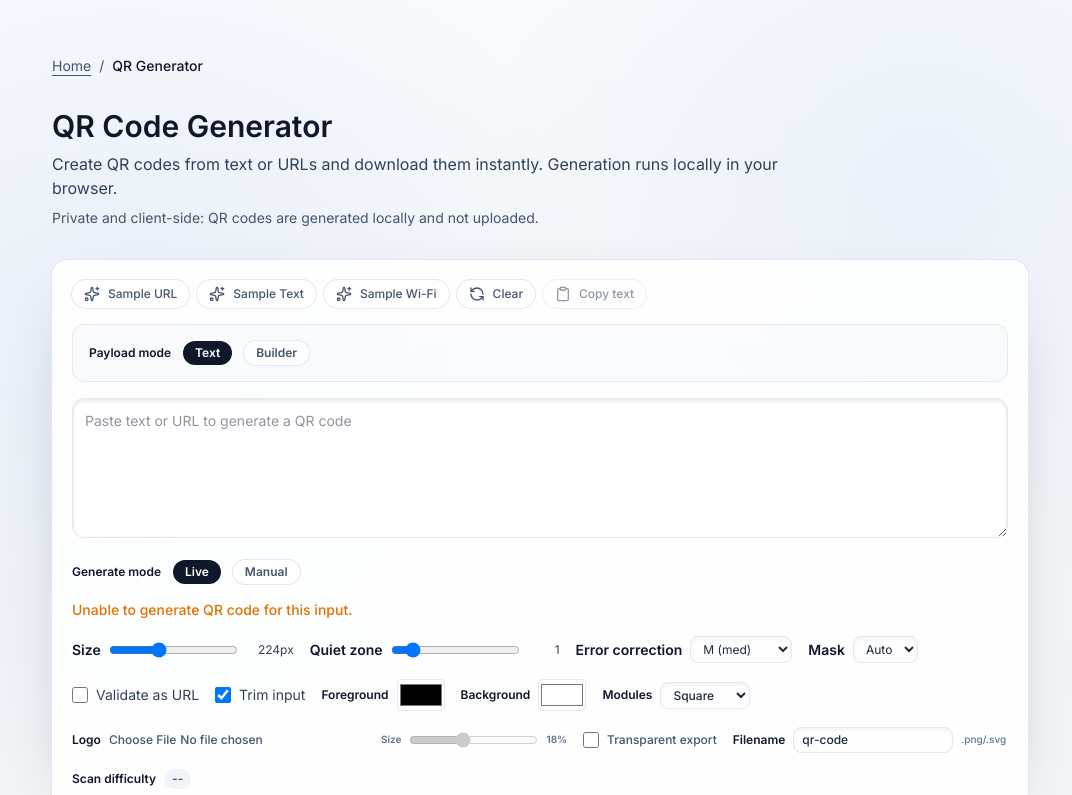
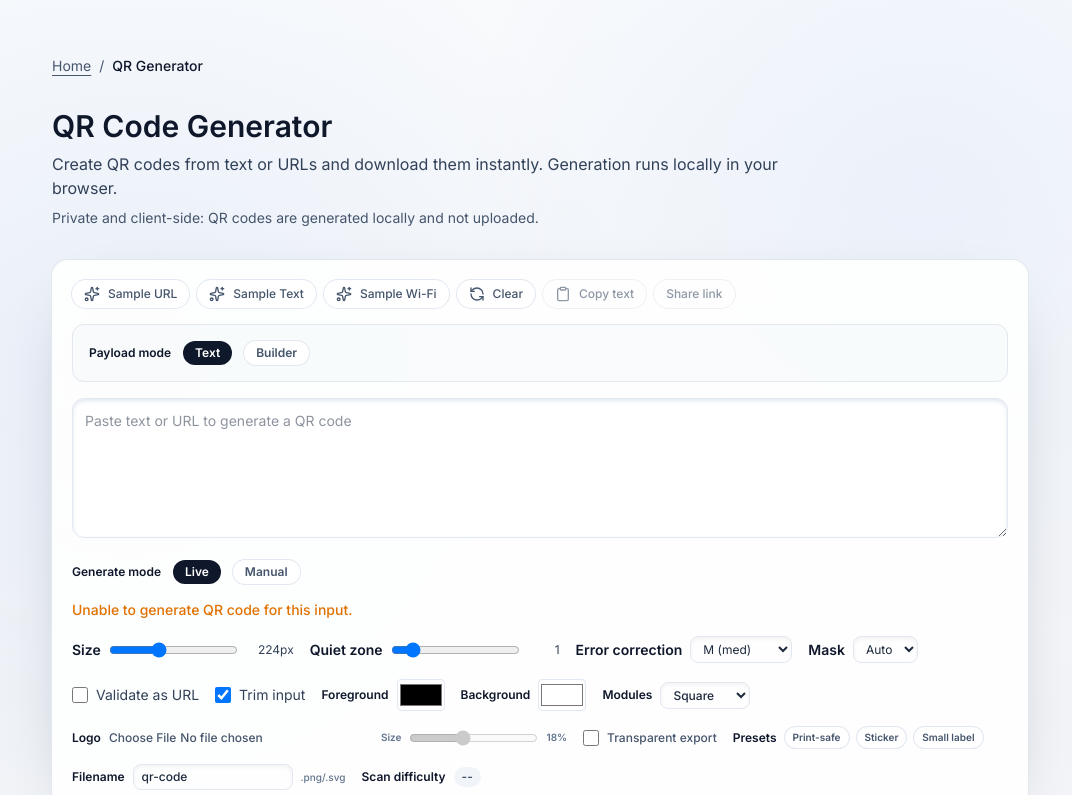
Before and after one commit to ChainPix/custom-website, a Next.js app: page /qr-generator in a window 1280 px wide. Shown: the top 795 px of the page, without its empty margins (100-1172 px from the left). Built offline with nearby package versions, Linux system fonts and the light colour scheme; no server answers.

Commit message:
Added premium polish features: recents history (last 10 payloads + settings in localStorage), shareable URL hashes, presets (print‑safe/sticker/small), and keyboard shortcuts (Cmd/Ctrl+K focus, Cmd/Ctrl+Enter generate in manual mode)

```diff
--- a/app/(tools)/qr-generator/client.tsx
+++ b/app/(tools)/qr-generator/client.tsx
@@ -6,6 +6,8 @@ import { Check, Clipboard, Download, RefreshCcw, Sparkles } from "lucide-react";
 
 const LARGE_CHARS = 2000;
 const DEBOUNCE_MS = 220;
+const HISTORY_KEY = "qr-generator-history";
+const MAX_HISTORY = 10;
 
 const getScanDifficulty = (length: number, level: "L" | "M" | "Q" | "H") => {
   if (!length) return { label: "--", tone: "text-slate-500", badge: "bg-slate-100 text-slate-600" };
@@ -98,6 +100,43 @@ const svgToPngBlob = (svgMarkup: string, size: number) =>
   });
 
 type BuilderType = "wifi" | "vcard" | "email" | "sms" | "geo" | "event" | "utm";
+
+type QrSettings = {
+  size: number;
+  correction: "L" | "M" | "Q" | "H";
+  validateUrl: boolean;
+  trim: boolean;
+  fgColor: string;
+  bgColor: string;
+  quietZone: number;
+  maskPattern: "auto" | "0" | "1" | "2" | "3" | "4" | "5" | "6" | "7";
+  moduleStyle: "square" | "rounded";
+  logoDataUrl: string;
+  logoSize: number;
+  exportTransparent: boolean;
+  generationMode: "live" | "manual";
+};
+
+type HistoryItem = {
+  id: string;
+  payload: string;
+  settings: QrSettings;
+  createdAt: number;
+};
+
+const encodeConfig = (config: { payload: string; settings: QrSettings }) => {
+  const json = JSON.stringify(config);
+  return btoa(unescape(encodeURIComponent(json)));
+};
+
+const decodeConfig = (hash: string) => {
+  try {
+    const json = decodeURIComponent(escape(atob(hash)));
+    return JSON.parse(json) as { payload: string; settings: QrSettings };
+  } catch {
+    return null;
+  }
+};
 
 const escapeWifiValue = (value: string) => value.replace(/[\\;,:]/g, "\\$&");
 
@@ -182,7 +221,9 @@ export default function QrGeneratorClient() {
     matches: false,
     confirmed: false,
   });
+  const [recents, setRecents] = useState<HistoryItem[]>([]);
   const videoRef = useRef<HTMLVideoElement | null>(null);
+  const inputRef = useRef<HTMLTextAreaElement | null>(null);
   const streamRef = useRef<MediaStream | null>(null);
   const scanTimerRef = useRef<number | null>(null);
 
@@ -356,6 +397,38 @@ export default function QrGeneratorClient() {
   const builderPayload = builderOutput.payload;
   const builderError = builderOutput.error;
   const canUsePayload = hasPayload && !(payloadMode === "builder" && builderError);
+  const currentSettings = useMemo<QrSettings>(
+    () => ({
+      size,
+      correction,
+      validateUrl,
+      trim,
+      fgColor,
+      bgColor,
+      quietZone,
+      maskPattern,
+      moduleStyle,
+      logoDataUrl,
+      logoSize,
+      exportTransparent,
+      generationMode,
+    }),
+    [
+      size,
+      correction,
+      validateUrl,
+      trim,
+      fgColor,
+      bgColor,
+      quietZone,
+      maskPattern,
+      moduleStyle,
+      logoDataUrl,
+      logoSize,
+      exportTransparent,
+      generationMode,
+    ]
+  );
   const decorateSvg = useCallback(
     (svgMarkup: string) => {
       let output = svgMarkup;
@@ -557,6 +630,57 @@ export default function QrGeneratorClient() {
     setStatus("Ready to generate");
   }, [generationMode, payload]);
 
+  const applySettings = useCallback((settings: QrSettings) => {
+    setSize(settings.size);
+    setCorrection(settings.correction);
+    setValidateUrl(settings.validateUrl);
+    setTrim(settings.trim);
+    setFgColor(settings.fgColor);
+    setBgColor(settings.bgColor);
+    setQuietZone(settings.quietZone);
+    setMaskPattern(settings.maskPattern);
+    setModuleStyle(settings.moduleStyle);
+    setLogoDataUrl(settings.logoDataUrl);
+    setLogoSize(settings.logoSize);
+    setExportTransparent(settings.exportTransparent);
+    setGenerationMode(settings.generationMode);
+  }, []);
+
+  const applyPreset = (preset: "print" | "sticker" | "small") => {
+    if (preset === "print") {
+      applySettings({
+        ...currentSettings,
+        size: 320,
+        correction: "H",
+        quietZone: 4,
+        moduleStyle: "square",
+        exportTransparent: false,
+      });
+    }
+    if (preset === "sticker") {
+      applySettings({
+        ...currentSettings,
+        size: 256,
+        correction: "Q",
+        quietZone: 2,
+        moduleStyle: "rounded",
+        exportTransparent: true,
+      });
+    }
+    if (preset === "small") {
+      applySettings({
+        ...currentSettings,
+        size: 176,
+        correction: "H",
+        quietZone: 3,
+        moduleStyle: "square",
+        exportTransparent: false,
+      });
+    }
+    markManualDirty();
+    setStatus(`Preset applied: ${preset}`);
+  };
+
   useEffect(() => {
     if (!payload) {
       setChecklist((prev) => ({ ...prev, generated: false, scanned: false, matches: false, confirmed: false }));
@@ -578,6 +702,47 @@ export default function QrGeneratorClient() {
       markManualDirty();
     }
   }, [payloadMode, builderPayload, generationMode, markManualDirty]);
+
+  useEffect(() => {
+    const stored = localStorage.getItem(HISTORY_KEY);
+    if (!stored) return;
+    try {
+      const parsed = JSON.parse(stored) as HistoryItem[];
+      setRecents(parsed);
+    } catch {
+      setRecents([]);
+    }
+  }, []);
+
+  useEffect(() => {
+    if (!dataUrl || !payload) return;
+    const entry: HistoryItem = {
+      id: crypto.randomUUID(),
+      payload,
+      settings: currentSettings,
+      createdAt: Date.now(),
+    };
+    setRecents((prev) => {
+      const filtered = prev.filter((item) => item.payload !== payload);
+      const next = [entry, ...filtered].slice(0, MAX_HISTORY);
+      localStorage.setItem(HISTORY_KEY, JSON.stringify(next));
+      return next;
+    });
+  }, [dataUrl, payload, currentSettings]);
+
+  useEffect(() => {
+    if (typeof window === "undefined") return;
+    const hash = window.location.hash;
+    const match = hash.startsWith("#qr=") ? hash.slice(4) : "";
+    if (!match) return;
+    const decoded = decodeConfig(match);
+    if (!decoded) return;
+    setPayloadMode("text");
+    setManualText(decoded.payload);
+    setText(decoded.payload);
+    applySettings(decoded.settings);
+    setStatus("Shared config loaded");
+  }, [applySettings]);
 
   const handleChange = (value: string) => {
     if (payloadMode !== "text") return;
@@ -725,6 +890,49 @@ export default function QrGeneratorClient() {
     }
   };
 
+  const getPreviewLabel = (value: string) => {
+    if (value.startsWith("WIFI:")) return "Wi-Fi";
+    if (value.startsWith("mailto:")) return "Email";
+    if (value.startsWith("sms:")) return "SMS";
+    if (value.startsWith("geo:")) return "Geo";
+    if (value.includes("BEGIN:VEVENT")) return "Calendar";
+    if (value.includes("BEGIN:VCARD")) return "vCard";
+    return "Text";
+  };
+
+  const handleShareLink = async () => {
+    if (!payload) {
+      setStatus("Nothing to share");
+      return;
+    }
+    try {
+      const encoded = encodeConfig({ payload, settings: currentSettings });
+      if (encoded.length > 6000) {
+        setStatus("Share link too long. Try removing logo.");
+        return;
+      }
+      const url = `${window.location.pathname}${window.location.search}#qr=${encoded}`;
+      window.history.replaceState(null, "", url);
+      if (navigator.clipboard?.writeText) {
+        await navigator.clipboard.writeText(window.location.href);
+        setStatus("Share link copied");
+      } else {
+        setStatus("Share link ready");
+      }
+    } catch (err) {
+      console.error("Share link failed", err);
+      setStatus("Share link failed");
+    }
+  };
+
+  const handleLoadRecent = (item: HistoryItem) => {
+    setPayloadMode("text");
+    setManualText(item.payload);
+    setText(item.payload);
+    applySettings(item.settings);
+    setStatus("Recent loaded");
+  };
+
   const handleLogoUpload = (file?: File) => {
     if (!file) return;
     if (!file.type.startsWith("image/")) {
@@ -844,6 +1052,25 @@ export default function QrGeneratorClient() {
       setIsExporting(false);
     }
   };
+
+  useEffect(() => {
+    const handler = (event: KeyboardEvent) => {
+      const isMeta = event.metaKey || event.ctrlKey;
+      if (!isMeta) return;
+      if (event.key.toLowerCase() === "k") {
+        event.preventDefault();
+        inputRef.current?.focus();
+      }
+      if (event.key === "Enter" && generationMode === "manual") {
+        event.preventDefault();
+        if (canUsePayload) {
+          generateQr();
+        }
+      }
+    };
+    window.addEventListener("keydown", handler);
+    return () => window.removeEventListener("keydown", handler);
+  }, [generationMode, canUsePayload, generateQr]);
 
   const handleDownloadSvg = async () => {
     if (isExporting) return;
@@ -981,6 +1208,14 @@ export default function QrGeneratorClient() {
           >
             {copied ? <Check className="h-4 w-4" /> : <Clipboard className="h-4 w-4" />}
             {copied ? "Copied text" : "Copy text"}
+          </button>
+          <button
+            onClick={handleShareLink}
+            className="flex items-center gap-2 rounded-full bg-white px-3 py-1.5 text-xs font-medium text-slate-600 shadow-[var(--shadow-soft)] ring-1 ring-slate-200 transition hover:-translate-y-0.5 disabled:opacity-60"
+            disabled={!payload}
+            aria-label="Share QR settings"
+          >
+            Share link
           </button>
         </div>
         <div className="rounded-xl border border-slate-200 bg-slate-50/80 p-4">
@@ -1357,6 +1592,7 @@ export default function QrGeneratorClient() {
           placeholder={payloadMode === "builder" ? "Payload generated from the builder." : "Paste text or URL to generate a QR code"}
           readOnly={payloadMode === "builder"}
           aria-readonly={payloadMode === "builder"}
+          ref={inputRef}
         />
         <div className="flex flex-wrap items-center gap-3 text-xs text-slate-700">
           <span className="font-semibold text-slate-900">Generate mode</span>
@@ -1591,6 +1827,30 @@ export default function QrGeneratorClient() {
             />
             Transparent export
           </label>
+          <div className="flex flex-wrap items-center gap-2 text-xs font-medium text-slate-600">
+            <span className="font-semibold text-slate-900">Presets</span>
+            <button
+              type="button"
+              onClick={() => applyPreset("print")}
+              className="rounded-full bg-white px-2 py-1 text-[10px] font-semibold text-slate-600 ring-1 ring-slate-200 hover:-translate-y-0.5"
+            >
+              Print-safe
+            </button>
+            <button
+              type="button"
+              onClick={() => applyPreset("sticker")}
+              className="rounded-full bg-white px-2 py-1 text-[10px] font-semibold text-slate-600 ring-1 ring-slate-200 hover:-translate-y-0.5"
+            >
+              Sticker
+            </button>
+            <button
+              type="button"
+              onClick={() => applyPreset("small")}
+              className="rounded-full bg-white px-2 py-1 text-[10px] font-semibold text-slate-600 ring-1 ring-slate-200 hover:-translate-y-0.5"
+            >
+              Small label
+            </button>
+          </div>
           <label className="flex items-center gap-2 text-xs font-medium text-slate-600">
             <span className="font-semibold text-slate-900">Filename</span>
             <input
@@ -1771,6 +2031,33 @@ export default function QrGeneratorClient() {
           </details>
         </div>
       </section>
+      <section className="space-y-3 rounded-2xl bg-white/90 p-5 shadow-[var(--shadow-soft)] ring-1 ring-slate-200">
+        <h2 className="text-lg font-semibold text-slate-900">Recents</h2>
+        {recents.length ? (
+          <div className="space-y-2 text-sm text-slate-700">
+            {recents.map((item) => (
+              <button
+                key={item.id}
+                type="button"
+                onClick={() => handleLoadRecent(item)}
+                className="flex w-full items-center justify-between gap-3 rounded-lg border border-slate-200 bg-white px-3 py-2 text-left text-xs text-slate-700 shadow-inner transition hover:-translate-y-0.5"
+              >
+                <span className="flex min-w-0 flex-col gap-1">
+                  <span className="text-[10px] font-semibold uppercase text-slate-500">
+                    {getPreviewLabel(item.payload)}
+                  </span>
+                  <span className="truncate">{item.payload}</span>
+                </span>
+                <span className="text-[10px] text-slate-500">
+                  {new Date(item.createdAt).toLocaleString()}
+                </span>
+              </button>
+            ))}
+          </div>
+        ) : (
+          <p className="text-sm text-slate-600">No recent QR payloads yet.</p>
+        )}
+      </section>
     </main>
   );
 }
```
Also changed, not shown: app/(tools)/qr-generator/QR_GENERATOR.md (+1 -0 lines).
